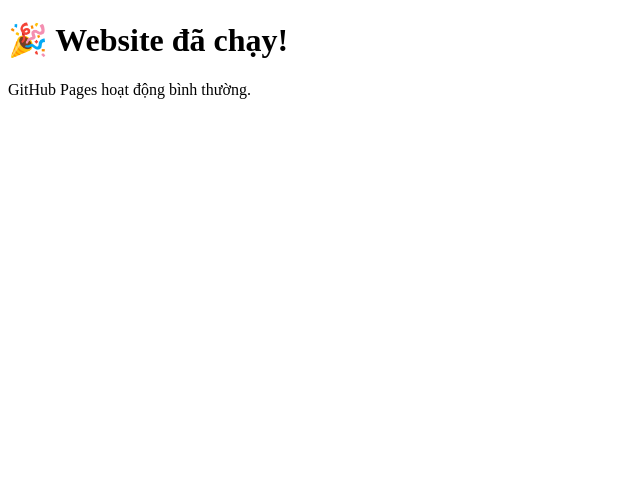
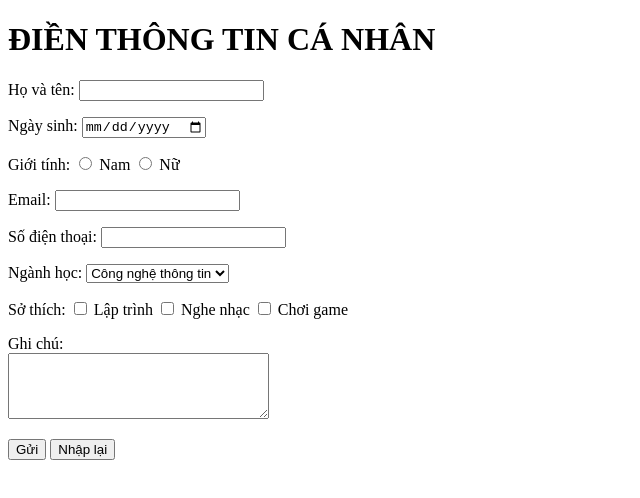
Before and after one commit to thailion55-prog/h-_web_demooo, a plain HTML site: page index.html in a window 1280 px wide. Shown: the whole page, without its empty margins (0-640 px from the left). Drawn offline with Linux system fonts and the light colour scheme.

Commit message:
add index.html

```diff
--- a/index.html
+++ b/index.html
@@ -1,11 +1,72 @@
 <!DOCTYPE html>
-<html lang="vi">
+<html>
+
 <head>
     <meta charset="UTF-8">
-    <title>GitHub Pages OK</title>
+    <title>Điền thông tin cá nhân</title>
 </head>
+
 <body>
-    <h1>🎉 Website đã chạy!</h1>
-    <p>GitHub Pages hoạt động bình thường.</p>
+
+    <h1>ĐIỀN THÔNG TIN CÁ NHÂN</h1>
+
+    <form>
+
+        <p>
+            Họ và tên:
+            <input type="text" name="hoten">
+        </p>
+
+        <p>
+            Ngày sinh:
+            <input type="date" name="ngaysinh">
+        </p>
+
+        <p>
+            Giới tính:
+            <input type="radio" name="gioitinh" value="Nam"> Nam
+            <input type="radio" name="gioitinh" value="Nữ"> Nữ
+        </p>
+
+        <p>
+            Email:
+            <input type="email" name="email">
+        </p>
+
+        <p>
+            Số điện thoại:
+            <input type="text" name="sdt">
+        </p>
+
+        <p>
+            Ngành học:
+            <select name="nganh">
+                <option>Công nghệ thông tin</option>
+                <option>Kế toán</option>
+                <option>Quản trị kinh doanh</option>
+            </select>
+        </p>
+
+        <p>
+            Sở thích:
+            <input type="checkbox"> Lập trình
+            <input type="checkbox"> Nghe nhạc
+            <input type="checkbox"> Chơi game
+        </p>
+
+        <p>
+            Ghi chú:
+            <br>
+            <textarea rows="4" cols="30"></textarea>
+        </p>
+
+        <p>
+            <input type="submit" value="Gửi">
+            <input type="reset" value="Nhập lại">
+        </p>
+
+    </form>
+
 </body>
+
 </html>
```
